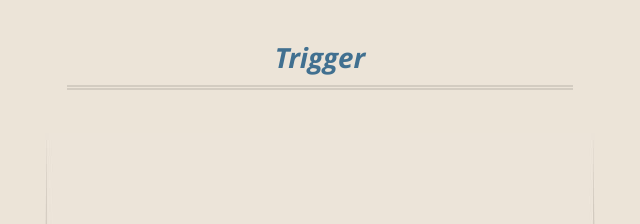
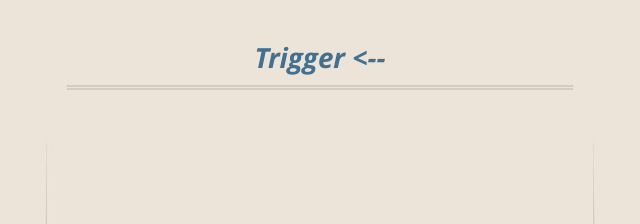
Before and after one commit to Mobiusbobs/secret, a plain HTML site: page index.html in a window 1280 px wide. Shown: the part 172-396 px from the top of the page, 320-960 px from the left. Drawn offline with nearby package versions, Linux system fonts and the light colour scheme.

Commit message:
Update index.html

```diff
--- a/index.html
+++ b/index.html
@@ -37,7 +37,7 @@
       <span class="banner-fix"></span>
 
       <section id="main_content" style="text-align: center; margin-top: 100px;">
-        <h1><a href="itms-services://?action=download-manifest&amp;url=https://dl.dropboxusercontent.com/s/tqzj47d6d2x3q7b/manifest.plist">Trigger</a></h1>
+        <h1><a href="itms-services://?action=download-manifest&amp;url=https://dl.dropboxusercontent.com/s/tqzj47d6d2x3q7b/manifest.plist">Trigger <--</a></h1>
       </section>
 
       <footer>
```
